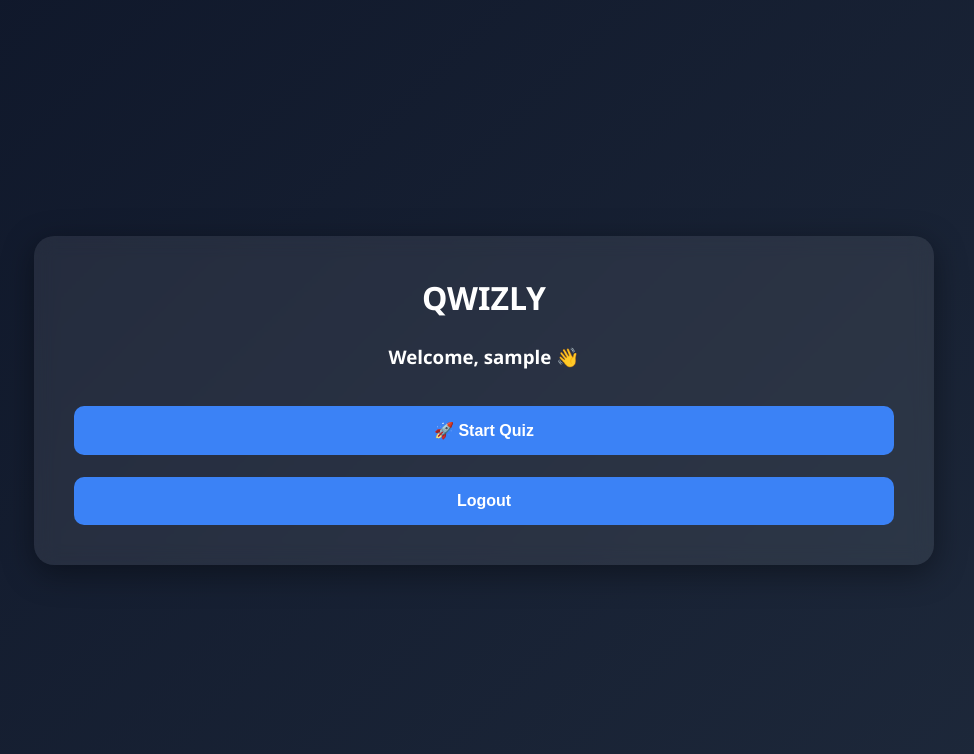
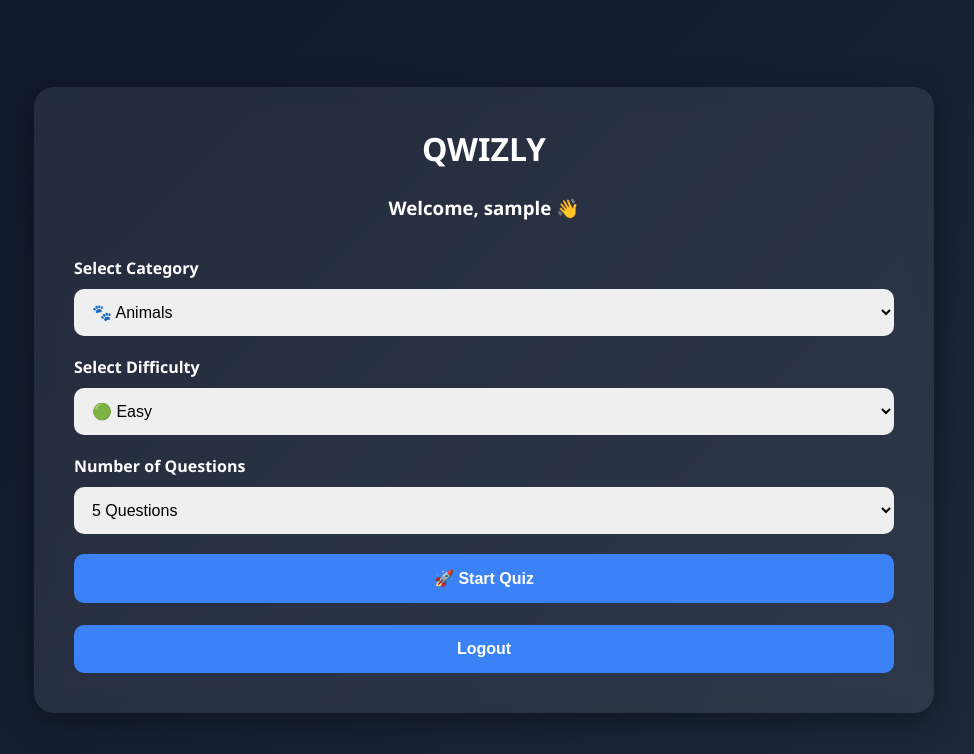
Before and after one commit to singhkrishpratap-ux/QWIZLY, a Flask app: page /home in a window 1280 px wide. Shown: the top 754 px of the page, without its empty margins (156-1130 px from the left). Run offline with Flask 3, Linux system fonts and the light colour scheme; the visitor is signed in with stand-in values (Sample User, id 1).

Commit message:
Restore setup page

```diff
--- a/templates/home.html
+++ b/templates/home.html
@@ -27,10 +27,53 @@
 
         <br>
 
-        <form action="/instructions">
+        <form action="/start" method="POST">
+
+            <label>
+                <strong>Select Category</strong>
+            </label>
+
+            <select name="category" required>
+
+                <option value="27">🐾 Animals</option>
+                <option value="18">💻 Computers</option>
+                <option value="17">🔬 Science & Nature</option>
+                <option value="23">📜 History</option>
+                <option value="22">🌍 Geography</option>
+                <option value="21">⚽ Sports</option>
+                <option value="9">📚 General Knowledge</option>
+
+            </select>
+
+            <label>
+                <strong>Select Difficulty</strong>
+            </label>
+
+            <select name="difficulty" required>
+
+                <option value="easy">🟢 Easy</option>
+                <option value="medium">🟡 Medium</option>
+                <option value="hard">🔴 Hard</option>
+
+            </select>
+
+            <label>
+                <strong>Number of Questions</strong>
+            </label>
+
+            <select name="amount" required>
+
+                <option value="5">5 Questions</option>
+                <option value="10">10 Questions</option>
+                <option value="15">15 Questions</option>
+                <option value="20">20 Questions</option>
+
+            </select>
+
             <button type="submit">
                 🚀 Start Quiz
             </button>
+
         </form>
 
         <br>
```
